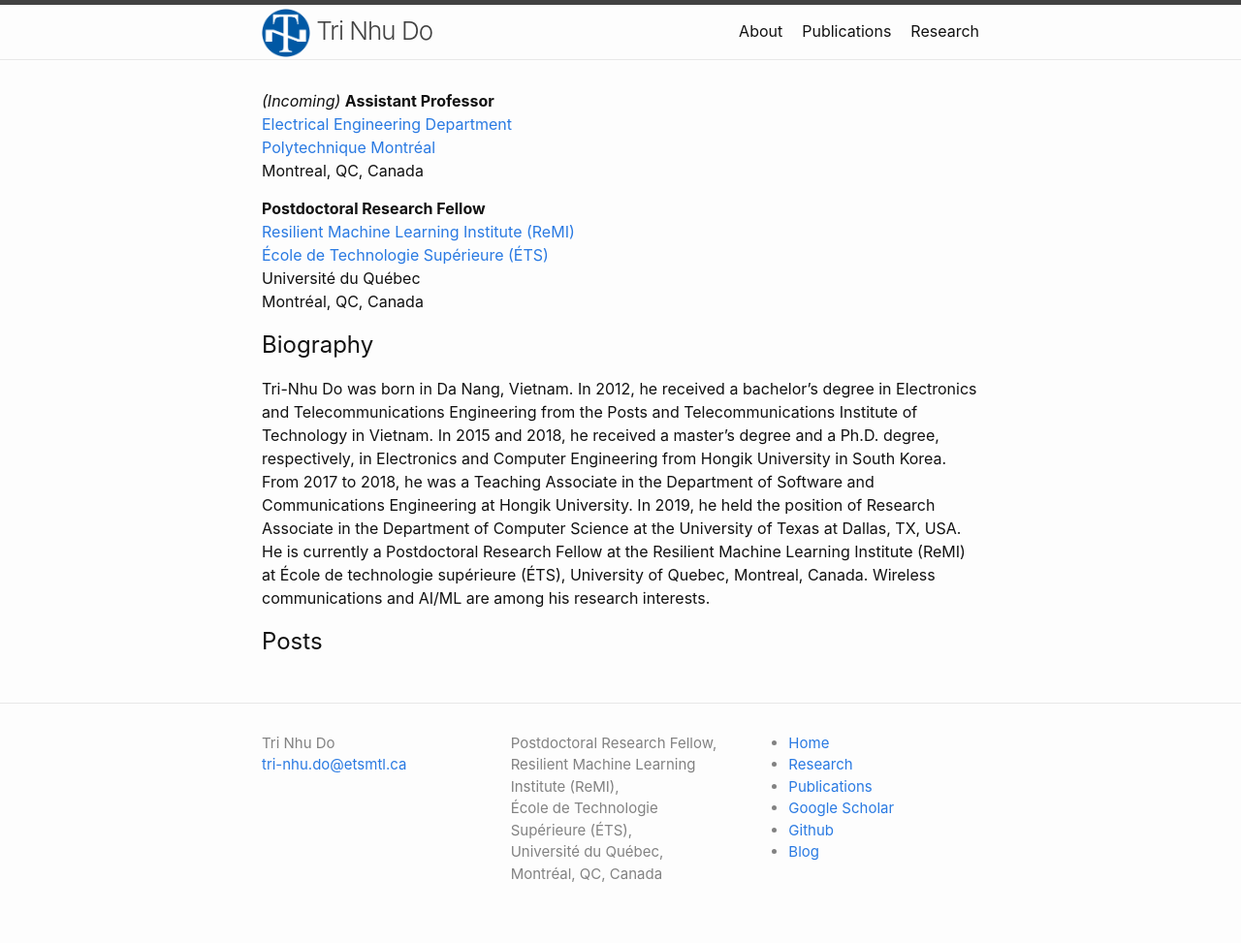
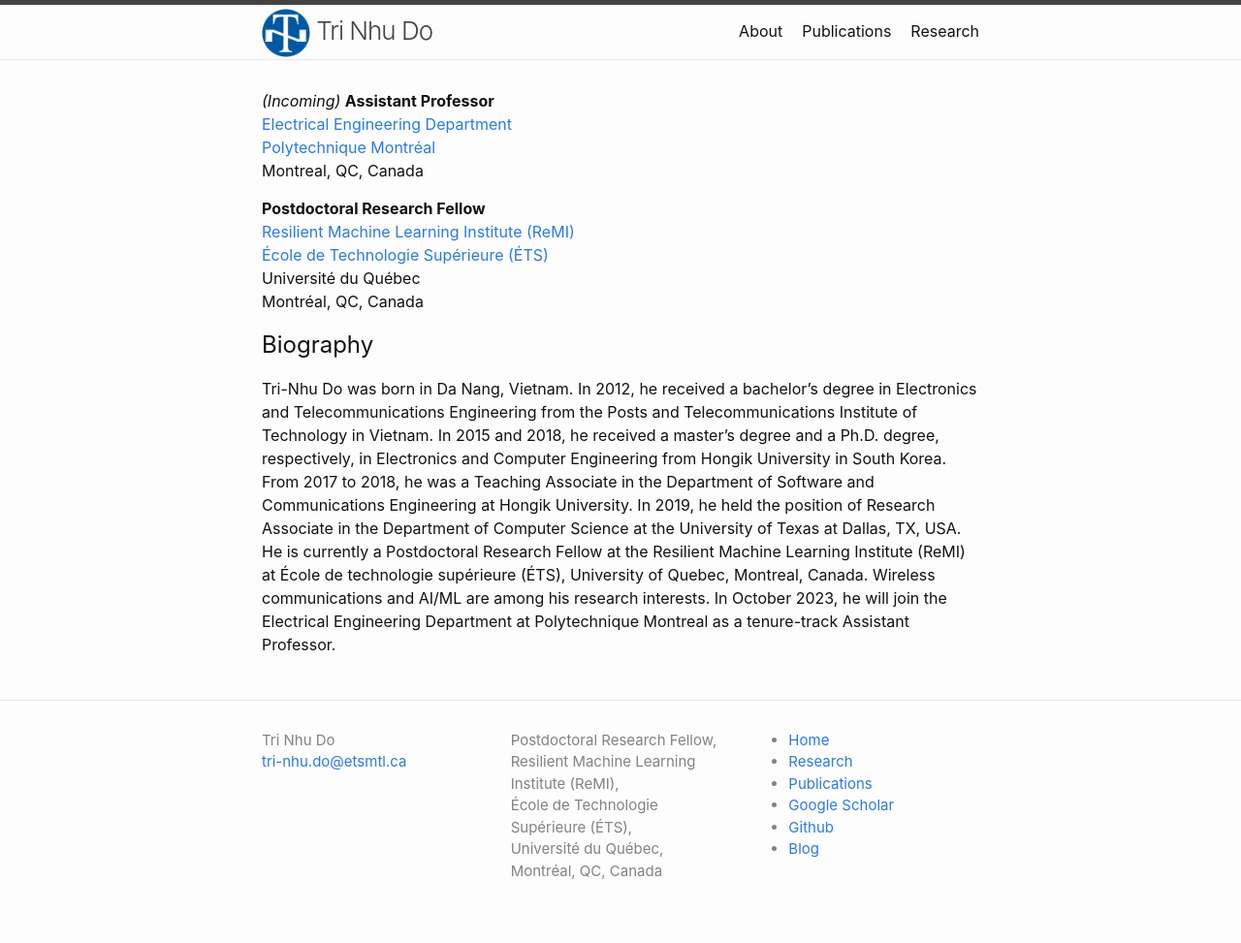
Before and after one commit to trinhudo/trinhudo.github.io, a Jekyll site: the page built from index.md, in a window 1280 px wide. Shown: the whole page at 97% size. Built offline with Jekyll 4.4.1, drawn with Linux system fonts in a browser that asks for light colours.

Commit message:
GitHub Desktop / PyCharm

```diff
--- a/index.md
+++ b/index.md
@@ -21,6 +21,19 @@
 
 ## Biography
 
-Tri-Nhu Do was born in Da Nang, Vietnam. In 2012, he received a bachelor's degree in Electronics and Telecommunications Engineering from the Posts and Telecommunications Institute of Technology in Vietnam. In 2015 and 2018, he received a master's degree and a Ph.D. degree, respectively, in Electronics and Computer Engineering from Hongik University in South Korea. From 2017 to 2018, he was a Teaching Associate in the Department of Software and Communications Engineering at Hongik University. In 2019, he held the position of Research Associate in the Department of Computer Science at the University of Texas at Dallas, TX, USA. He is currently a Postdoctoral Research Fellow at the Resilient Machine Learning Institute (ReMI) at École de technologie supérieure (ÉTS), University of Quebec, Montreal, Canada. Wireless communications and AI/ML are among his research interests.
+Tri-Nhu Do was born in Da Nang, Vietnam.
+In 2012, he received a bachelor's degree in Electronics and Telecommunications Engineering
+from the Posts and Telecommunications Institute of Technology in Vietnam.
+In 2015 and 2018, he received a master's degree and a Ph.D. degree, respectively,
+in Electronics and Computer Engineering from Hongik University in South Korea.
+From 2017 to 2018, he was a Teaching Associate in the Department of Software and
+Communications Engineering at Hongik University. In 2019, he held the position
+of Research Associate in the Department of Computer Science at the University of
+Texas at Dallas, TX, USA. He is currently a Postdoctoral Research Fellow at the
+Resilient Machine Learning Institute (ReMI) at École de technologie supérieure (ÉTS),
+University of Quebec, Montreal, Canada. Wireless communications and AI/ML are among
+his research interests.
+In October 2023, he will join the Electrical Engineering Department at Polytechnique Montreal
+as a tenure-track Assistant Professor.
 
-## Posts
+<!--- ## Posts --->
```
Also changed, not shown: 2 other files.
